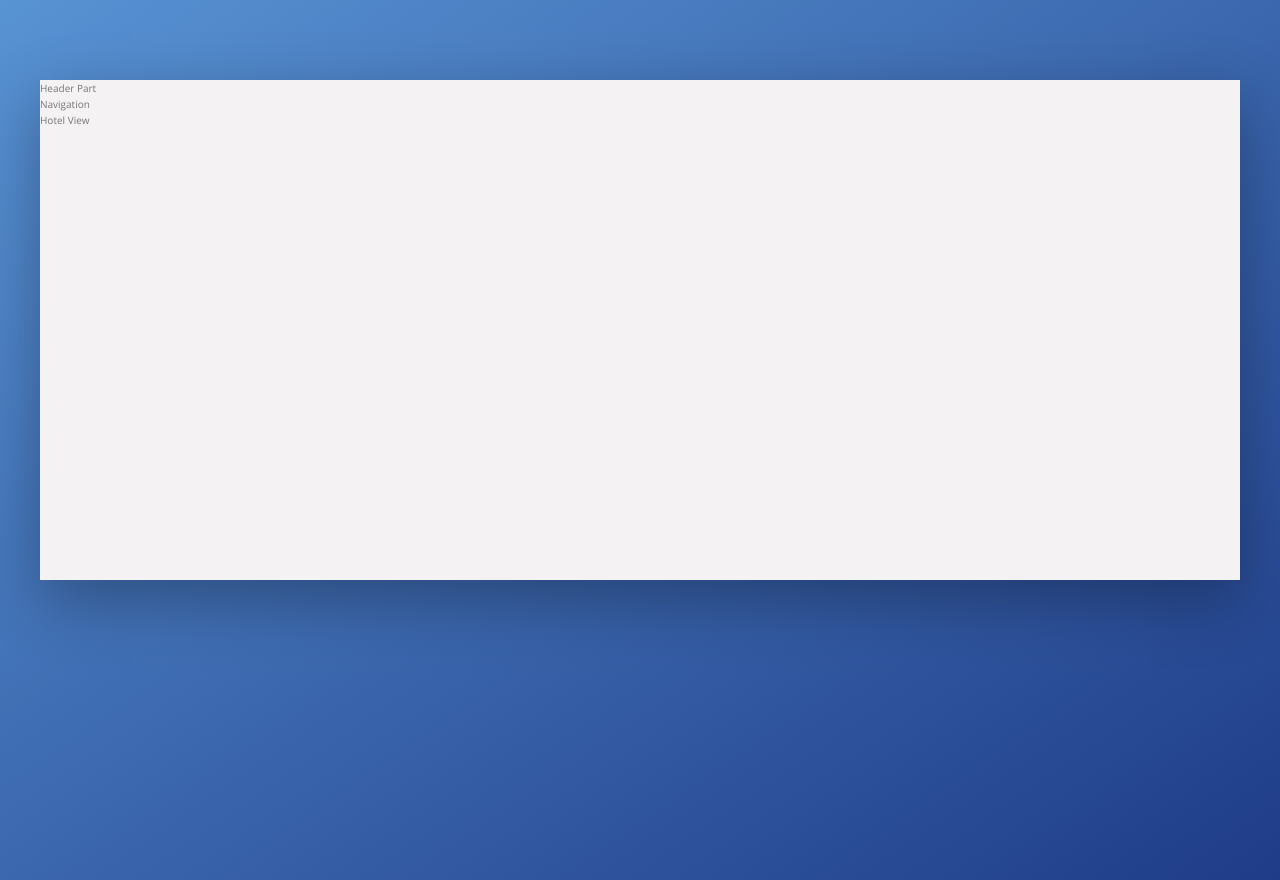
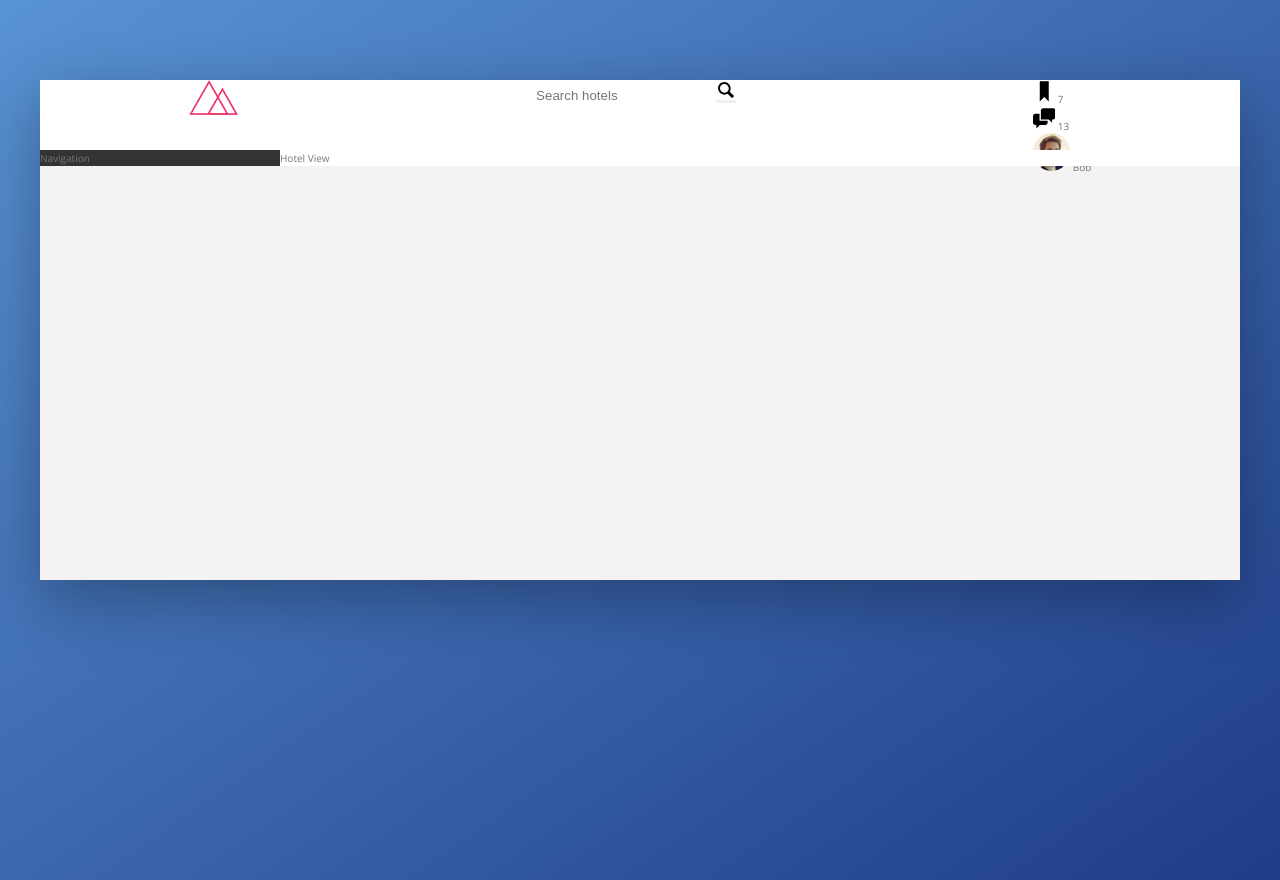
Before and after one commit to balcoder/reservo2, a website: page index.html in a window 1280 px wide. Drawn offline with nearby package versions, Linux system fonts and the light colour scheme.

Commit message:
base and layout done

```diff
--- a/index.html
+++ b/index.html
@@ -4,7 +4,7 @@
         <meta charset="UTF-8">
         <meta name="viewport" content="width=device-width, initial-scale=1.0">
 
-        <link href="https://fonts.googleapis.com/css?family=Open+Sans:300,400,600" rel="stylesheet">
+        <link href="https://fonts.googleapis.com/css?family=Open+Sans:300,400,600|Roboto:400,500,700,400italic|Roboto+Mono:400" rel="stylesheet">
         <link rel="stylesheet" href="css/style.css">
         <link rel="shortcut icon" type="image/png" href="img/favicon.png">
 
@@ -13,7 +13,34 @@
     <body>
       <div class="container">
         <header class="header">
-          Header Part
+          <img src="img/logo.png" alt="reservo" class="logo">
+          <form action="#" class="search">
+            <input type="text" class="search__input" placeholder="Search hotels">
+            <button class="search__button">
+              <svg class="search__icon">
+                <use xlink:href="img/sprite.svg#icon-magnifying-glass"></use>
+              </svg>
+            </button>
+          </form>
+
+          <nav class="user-nav">
+            <div class="user-nav__icon-box">
+              <svg class="user-nav__icon">
+              <use xlink:href="img/sprite.svg#icon-bookmark"></use>
+              </svg>
+              <span class="user-nav__notification">7</span>
+            </div>
+            <div class="user-nav__icon-box">
+              <svg class="user-nav__icon">
+              <use xlink:href="img/sprite.svg#icon-chat"></use>
+              </svg>
+              <span class="user-nav__notification">13</span>
+            </div>
+            <div class="user-nav__icon-box">
+              <img src="img/user.jpg" alt="User photo" class="user-nav__user-photo">
+              <span class="user-nav__user-name">Bob</span>
+            </div>
+          </nav>
         </header>
         <div class="content">
           <nav class="sidebar">
--- a/sass/_base.scss
+++ b/sass/_base.scss
@@ -31,6 +31,8 @@ $color-grey-dark-1: #333;
 $color-grey-dark-2: #777;
 $color-grey-dark-3: #999;
 
+$shadow-dark: 0 2rem 6rem rgba(0,0,0, .3);
+
 // basic reset
 * {
   margin: 0;
@@ -60,3 +62,8 @@ body {
   min-height: 100vh;
 
 }
+
+.roboto {
+  font-family: Roboto, sans-serif;
+  font-size: 4rem;
+}
--- a/sass/_components.scss
+++ b/sass/_components.scss
@@ -0,0 +1,55 @@
+.header {
+  display: flex;
+  justify-content: space-around;
+}
+
+.logo {
+
+  height: 3.5rem;
+
+
+}
+
+.search {
+  &__input {
+    height: 3rem;
+    border: none;
+    border-radius: 100px;
+  }
+
+  &__button {
+    border: none;
+  }
+
+  &__icon {
+    width: 2rem;
+    height: 2rem;
+    background-color: #fff;
+    border: none;
+    box-shadow: none;
+  }
+}
+
+.user-nav {
+  &__icon-box {
+
+  }
+  &__icon {
+    height: 2.25rem;
+    width: 2.25rem;
+  }
+  &__notification {
+
+  }
+  &__user {
+
+  }
+  &__user-photo {
+    height: 3.75rem;
+    border-radius: 50%;
+
+  }
+  &__user-name {
+
+  }
+}
--- a/sass/_layout.scss
+++ b/sass/_layout.scss
@@ -2,23 +2,28 @@
   max-width: 120rem;
   margin: 8rem auto; // center container inside its parent
   background-color: $color-grey-light-2;
-  box-shadow: 0 2rem 6rem rgba(0,0,0, .3);
+  box-shadow: $shadow-dark;
 
   min-height: 50rem;
 }
 
 .header {
-
+  height: 7rem;
+  background-color: #fff;
+  border-bottom: $color-grey-light-2;
 }
 
 .content {
-
+  display: flex;
 }
 
 .sidebar {
+  background-color: $color-grey-dark-1;
 
+  flex: 0 1 20%;
 }
 
 .hotel-view {
-
+  background-color: #fff;
+  flex: 1;
 }
```
Also changed, not shown: css/style.css.
